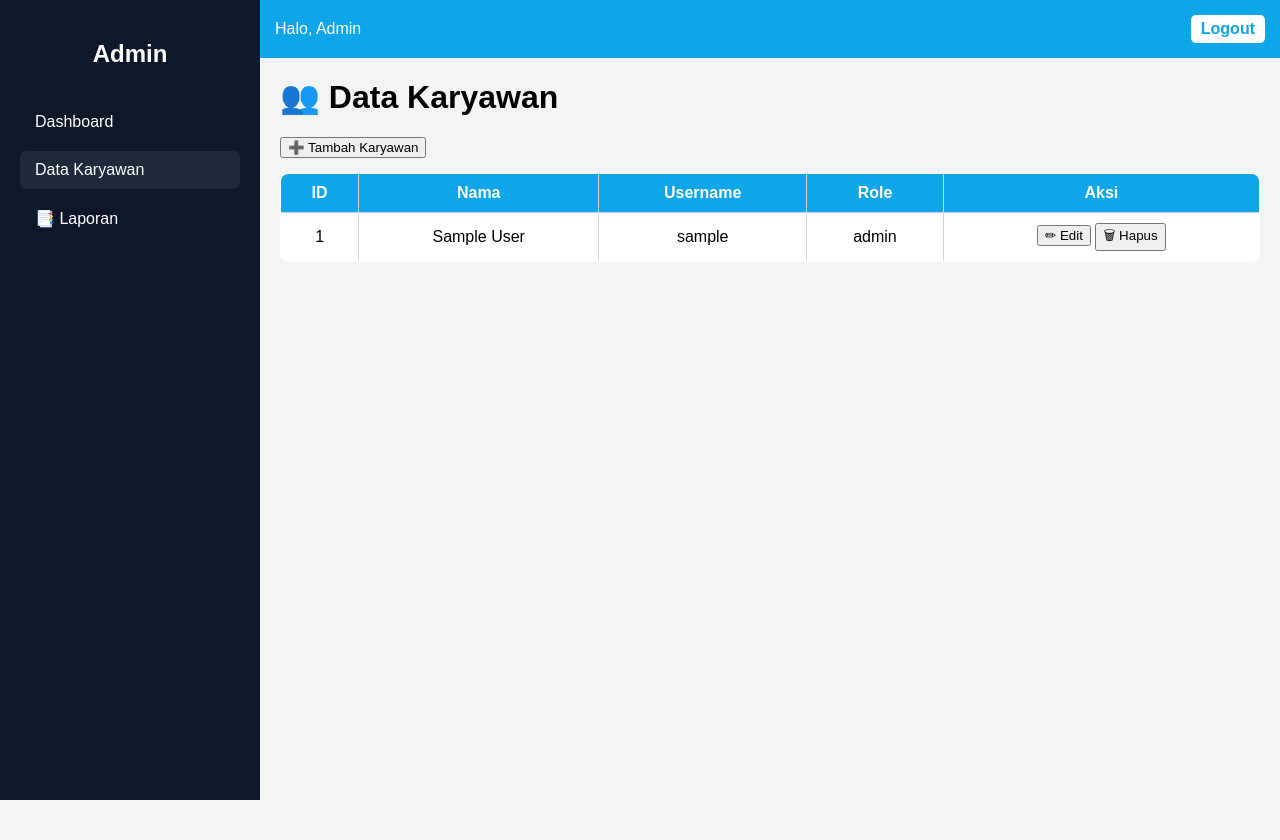
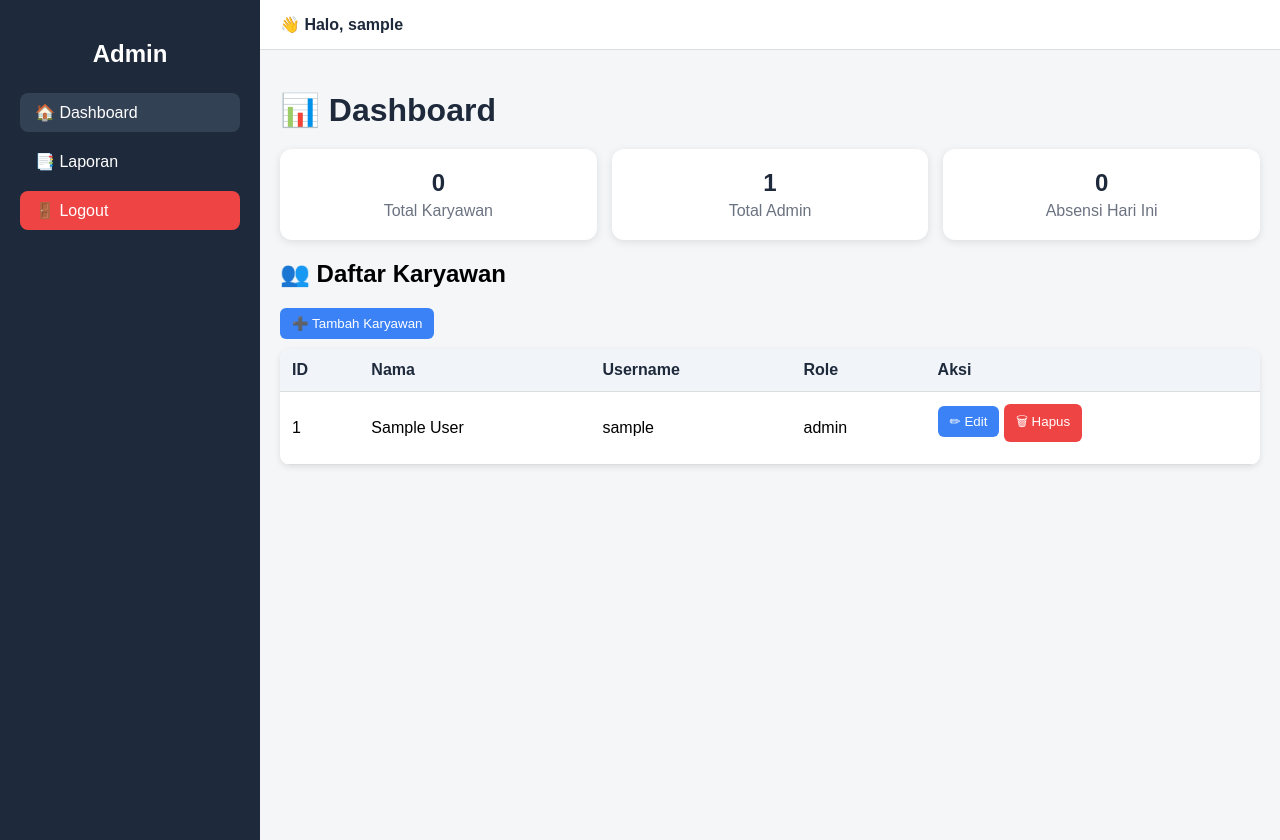
Before and after one commit to chanjr227/absensi, a PHP site: page /admin/dashboard.php in a window 1280 px wide. Before the commit the page ends 800 px from the top, so only its background shows below. Run offline with PHP 8.4, Linux system fonts and the light colour scheme; the visitor is signed in with stand-in values (Sample User, id 1); tables that the repository leaves empty or names only in its code hold one stand-in row (values such as "Sample post").

Commit message:
dashboard baru

```diff
--- a/admin/dashboard.php
+++ b/admin/dashboard.php
@@ -1,6 +1,18 @@
 <?php
+session_start();
+if (!isset($_SESSION['user_id']) || $_SESSION['role'] !== 'admin') {
+    header("Location: ../auth/login.php");
+    exit;
+}
+
 require '../config/db.php';
 
+// Ambil data statistik
+$total_karyawan = $koneksi->query("SELECT COUNT(*) as total FROM users WHERE role='karyawan'")->fetch_assoc()['total'];
+$total_admin    = $koneksi->query("SELECT COUNT(*) as total FROM users WHERE role='admin'")->fetch_assoc()['total'];
+$total_absen    = $koneksi->query("SELECT COUNT(*) as total FROM absensi WHERE DATE(tanggal)=CURDATE()")->fetch_assoc()['total'];
+
+// Ambil data karyawan
 $result = $koneksi->query("SELECT * FROM users ORDER BY id ASC");
 ?>
 
@@ -9,26 +21,42 @@ $result = $koneksi->query("SELECT * FROM users ORDER BY id ASC");
 
 <head>
     <meta charset="UTF-8">
-    <title>Data Karyawan</title>
+    <title>Dashboard Admin</title>
     <link rel="stylesheet" href="../assets/css/admin_dashboard.css">
 </head>
 
 <body>
     <div class="sidebar">
         <h2>Admin</h2>
-        <a href="dashboard.php">Dashboard</a>
-        <a href="data-karyawan.php" style="background:#1e293b;"> Data Karyawan</a>
+        <a href="dashboard.php" class="active">🏠 Dashboard</a>
         <a href="laporan.php">📑 Laporan</a>
+        <a href="../auth/logout.php" class="logout-btn">🚪 Logout</a>
     </div>
 
     <div class="main">
         <div class="navbar">
-            <span>Halo, Admin</span>
-            <a href="../auth/logout.php" class="logout-btn">Logout</a>
+            <span>👋 Halo, <?= htmlspecialchars($_SESSION['username']) ?></span>
         </div>
 
         <div class="content">
-            <h1>👥 Data Karyawan</h1>
+            <h1>📊 Dashboard</h1>
+
+            <div class="stats">
+                <div class="card">
+                    <h3><?= $total_karyawan ?></h3>
+                    <p>Total Karyawan</p>
+                </div>
+                <div class="card">
+                    <h3><?= $total_admin ?></h3>
+                    <p>Total Admin</p>
+                </div>
+                <div class="card">
+                    <h3><?= $total_absen ?></h3>
+                    <p>Absensi Hari Ini</p>
+                </div>
+            </div>
+
+            <h2>👥 Daftar Karyawan</h2>
             <a href="tambah-karyawan.php"><button>➕ Tambah Karyawan</button></a>
             <table>
                 <tr>
@@ -38,18 +66,26 @@ $result = $koneksi->query("SELECT * FROM users ORDER BY id ASC");
                     <th>Role</th>
                     <th>Aksi</th>
                 </tr>
+                <?php if ($result && $result->num_rows > 0): ?>
                     <?php while ($row = $result->fetch_assoc()): ?>
                         <tr>
                             <td><?= $row['id'] ?></td>
-                        <td><?= htmlspecialchars($row['nama']) ?></td>
-                        <td><?= htmlspecialchars($row['username']) ?></td>
-                        <td><?= $row['role'] ?></td>
+                            <td><?= htmlspecialchars($row['nama'] ?? '-') ?></td>
+                            <td><?= htmlspecialchars($row['username'] ?? '-') ?></td>
+                            <td><?= htmlspecialchars($row['role'] ?? '-') ?></td>
                             <td>
                                 <a href="edit-karyawan.php?id=<?= $row['id'] ?>"><button>✏ Edit</button></a>
-                            <a href="hapus-karyawan.php?id=<?= $row['id'] ?>" onclick="return confirm('Hapus karyawan ini?')"><button>🗑 Hapus</button></a>
+                                <a href="hapus-karyawan.php?id=<?= $row['id'] ?>" onclick="return confirm('Hapus karyawan ini?')">
+                                    <button class="btn-delete">🗑 Hapus</button>
+                                </a>
                             </td>
                         </tr>
                     <?php endwhile; ?>
+                <?php else: ?>
+                    <tr>
+                        <td colspan="5" class="no-data">Belum ada data karyawan</td>
+                    </tr>
+                <?php endif; ?>
             </table>
         </div>
     </div>
--- a/assets/css/admin_dashboard.css
+++ b/assets/css/admin_dashboard.css
@@ -1,17 +1,16 @@
-/* Global Style */
 body {
+  font-family: Arial, sans-serif;
+  display: flex;
   margin: 0;
-  font-family: Arial, sans-serif;
-  background: #f3f4f6;
-  display: flex;
-  min-height: 100vh;
+  background: #f4f6f8;
 }
 
 /* Sidebar */
 .sidebar {
   width: 220px;
-  background: #0f172a;
-  color: white;
+  background: #1e293b;
+  color: #fff;
+  min-height: 100vh;
   display: flex;
   flex-direction: column;
   padding: 20px;
@@ -19,21 +18,22 @@ body {
 
 .sidebar h2 {
   text-align: center;
-  margin-bottom: 30px;
+  margin-bottom: 20px;
 }
 
 .sidebar a {
-  color: white;
-  text-decoration: none;
+  color: #fff;
   padding: 10px 15px;
-  border-radius: 6px;
   margin: 5px 0;
   display: block;
-  transition: background 0.2s;
+  text-decoration: none;
+  border-radius: 8px;
+  transition: background 0.3s;
 }
 
-.sidebar a:hover {
-  background: #1e293b;
+.sidebar a:hover,
+.sidebar a.active {
+  background: #334155;
 }
 
 /* Main Content */
@@ -43,106 +43,118 @@ body {
   flex-direction: column;
 }
 
-/* Navbar */
 .navbar {
-  background: #0ea5e9;
-  color: white;
-  padding: 15px;
+  background: #fff;
+  padding: 15px 20px;
+  border-bottom: 1px solid #ddd;
   display: flex;
   justify-content: space-between;
   align-items: center;
 }
 
-.navbar .logout-btn {
-  background: white;
-  color: #0ea5e9;
-  padding: 5px 10px;
-  border-radius: 5px;
+.navbar span {
   font-weight: bold;
-  text-decoration: none;
-  transition: 0.2s;
+  color: #1e293b;
 }
 
-.navbar .logout-btn:hover {
-  background: #f1f5f9;
+.logout-btn {
+  background: #ef4444;
+  color: white;
+  padding: 8px 14px;
+  border-radius: 6px;
+  text-decoration: none;
 }
 
-/* Dashboard Content */
+.logout-btn:hover {
+  background: #dc2626;
+}
+
 .content {
-  flex: 1;
   padding: 20px;
 }
 
 h1 {
-  margin-top: 0;
+  color: #1e293b;
+  margin-bottom: 20px;
 }
 
+/* Statistik Cards */
+.stats {
+  display: grid;
+  grid-template-columns: repeat(auto-fit, minmax(220px, 1fr));
+  gap: 15px;
+  margin-bottom: 20px;
+}
+
+.card {
+  background: white;
+  border-radius: 12px;
+  padding: 20px;
+  box-shadow: 0 2px 8px rgba(0, 0, 0, 0.1);
+  text-align: center;
+}
+
+.card h3 {
+  margin: 0;
+  font-size: 1.5rem;
+  color: #1e293b;
+}
+
+.card p {
+  margin: 5px 0 0;
+  color: #6b7280;
+}
+
+/* Table */
 table {
   width: 100%;
   border-collapse: collapse;
-  margin-top: 15px;
   background: white;
-  border-radius: 8px;
+  border-radius: 10px;
   overflow: hidden;
-}
-
-table,
-th,
-td {
-  border: 1px solid #cbd5e1;
+  box-shadow: 0 2px 6px rgba(0, 0, 0, 0.1);
 }
 
 th,
 td {
-  padding: 10px;
-  text-align: center;
+  padding: 12px;
+  text-align: left;
+  border-bottom: 1px solid #ddd;
 }
 
 th {
-  background: #0ea5e9;
-  color: white;
+  background: #f1f5f9;
+  color: #1e293b;
 }
 
-img {
-  width: 60px;
-  border-radius: 8px;
+tr:hover {
+  background: #f9fafb;
 }
 
-/* Form Tambah/Edit */
-.form-card {
-  background: white;
+.no-data {
+  text-align: center;
   padding: 20px;
-  border-radius: 8px;
-  box-shadow: 0 4px 10px rgba(0, 0, 0, 0.1);
-  max-width: 400px;
-  margin: 20px auto;
+  color: #6b7280;
 }
 
-.form-card h2 {
-  text-align: center;
-  margin-bottom: 20px;
+button {
+  background: #3b82f6;
+  color: white;
+  border: none;
+  padding: 8px 12px;
+  border-radius: 6px;
+  cursor: pointer;
+  margin-bottom: 10px;
 }
 
-.form-card input,
-.form-card select {
-  width: 100%;
-  padding: 10px;
-  margin: 8px 0;
-  border: 1px solid #cbd5e1;
-  border-radius: 5px;
+button:hover {
+  background: #2563eb;
 }
 
-.form-card button {
-  width: 100%;
-  background: #0ea5e9;
-  color: white;
-  border: none;
-  padding: 10px;
-  margin-top: 10px;
-  border-radius: 5px;
-  cursor: pointer;
+.btn-delete {
+  background: #ef4444;
 }
 
-.form-card button:hover {
-  background: #0284c7;
+.btn-delete:hover {
+  background: #dc2626;
 }
```
Lines whose indentation alone changed are shown as unchanged.
